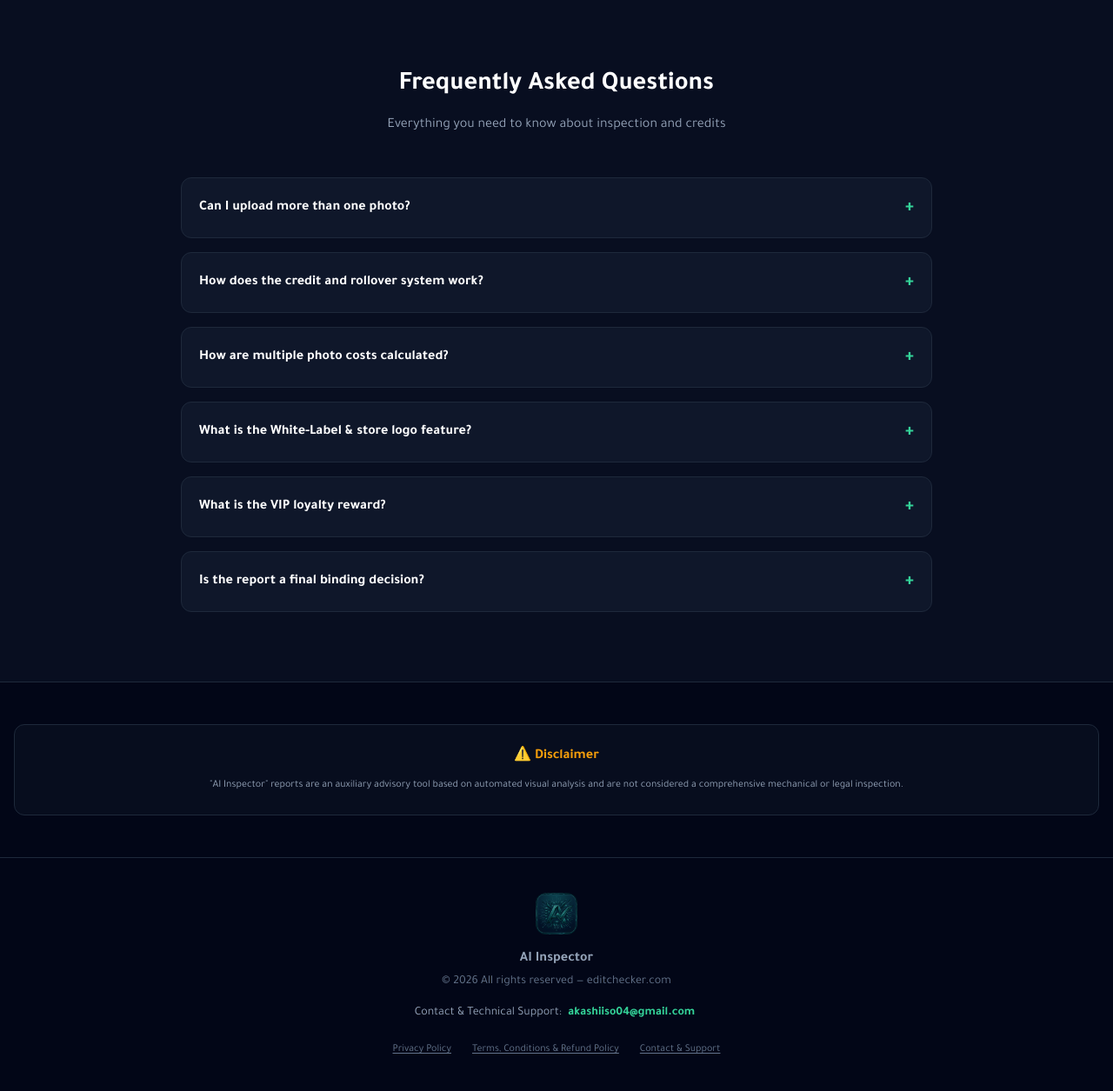
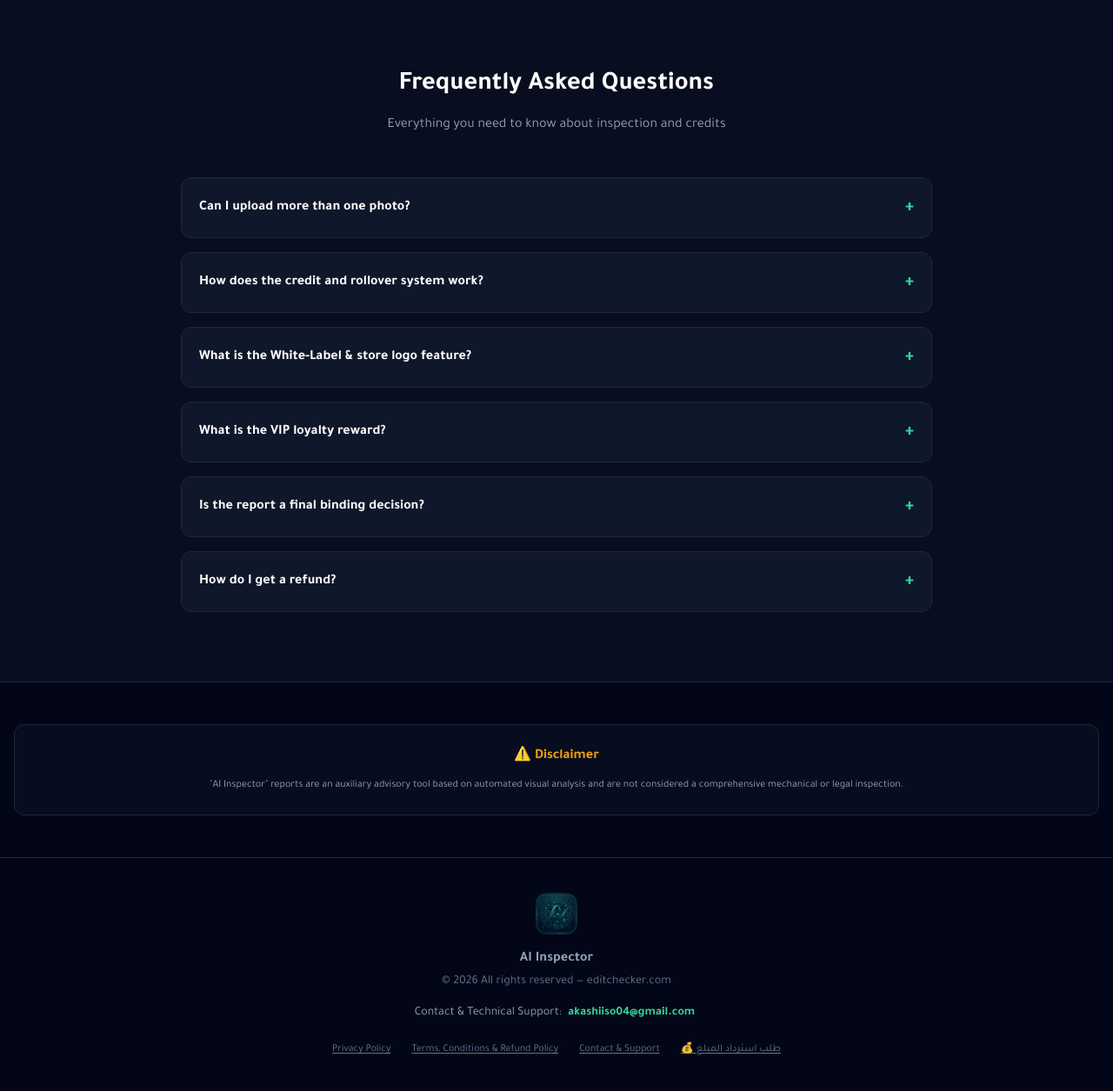
Before and after one commit to muhannadd0594-s/ai-inspector-2, a Flask app: page / in a window 1280 px wide. Shown: the part 2988-4243 px from the top of the page at 87% size. Run offline with Flask 3, Linux system fonts and the light colour scheme; some libraries are stand-ins or nearby versions.

Commit message:
Update index.html

```diff
--- a/templates/index.html
+++ b/templates/index.html
@@ -118,6 +118,7 @@ const T = {
     faq_4_q: 'ما هي ميزة White-Label وشعار المتجر؟', faq_4_a: 'مشتركو VIP يمكنهم رفع شعار معرضهم ليظهر في أعلى كل تقرير PDF يصدرونه، مما يجعل التقارير تحمل هوية علامتهم التجارية.',
     faq_5_q: 'ما هي مكافأة الاستمرارية لعملاء VIP؟', faq_5_a: 'بعد 3 أشهر متواصلة من الاشتراك النشط، يُمنح تلقائياً 30 فحصاً مجانياً كهدية تقديرية.',
     faq_6_q: 'هل التقرير قرار نهائي ملزم؟', faq_6_a: 'لا. تقرير AI Inspector أداة استشارية بصرية آلية. القرار النهائي يعود إليك دائماً.',
+    faq_7_q: 'كيف أسترد مبلغ الاشتراك؟', faq_7_a: 'يمكنك طلب استرداد كامل إذا لم تستخدم أي فحص من باقتك. اضغط على "طلب استرداد المبلغ" في أسفل الصفحة وأدخل إيميلك ورقم الطلب — سيتم التحقق والاسترداد تلقائياً.',
     disclaimer_title: '⚠️ تنويه وإخلاء مسؤولية',
     disclaimer_text: 'تقارير "AI Inspector" هي أداة استشارية مساعدة تعتمد على التحليل البصري الآلي، ولا تُعتبر فحصاً ميكانيكياً أو قانونياً شاملاً.',
     footer_rights: '© 2026 جميع الحقوق محفوظة لـ editchecker.com',
@@ -223,10 +224,10 @@ const T = {
     faq_title: 'Frequently Asked Questions', faq_sub: 'Everything you need to know about inspection and credits',
     faq_1_q: 'Can I upload more than one photo?', faq_1_a: 'Yes. The Pro plan allows up to 2 photos, and the VIP plan allows up to 4 photos of the same product from different angles.',
     faq_2_q: 'How does the credit and rollover system work?', faq_2_a: 'Basic and Pro plan credits never expire. The VIP plan renews monthly with remaining credits rolled over (up to 200) while the subscription is active. Credits are cancelled upon cancellation.',
-    faq_3_q: 'How are multiple photo costs calculated?', faq_3_a: '1 photo = 1 credit. 2 photos = 1 credit. 3 photos = 2 credits. 4 photos = 2 credits. Half the number of photos is deducted, minimum 1 credit.',
-    faq_4_q: 'What is the White-Label & store logo feature?', faq_4_a: 'VIP subscribers can upload their showroom logo to appear at the top of every PDF report they generate, giving reports their brand identity.',
-    faq_5_q: 'What is the VIP loyalty reward?', faq_5_a: 'After 3 consecutive months of active subscription, 30 free inspections are automatically granted as an appreciation gift.',
-    faq_6_q: 'Is the report a final binding decision?', faq_6_a: 'No. AI Inspector reports are an automated visual advisory tool. The final decision is always yours.',
+    faq_3_q: 'What is the White-Label & store logo feature?', faq_4_a: 'VIP subscribers can upload their showroom logo to appear at the top of every PDF report they generate, giving reports their brand identity.',
+    faq_4_q: 'What is the VIP loyalty reward?', faq_5_a: 'After 3 consecutive months of active subscription, 30 free inspections are automatically granted as an appreciation gift.',
+    faq_5_q: 'Is the report a final binding decision?', faq_6_a: 'No. AI Inspector reports are an automated visual advisory tool. The final decision is always yours.',
+    faq_6_q: 'How do I get a refund?', faq_7_a: 'You can request a full refund if you have not used any inspection from your plan. Click "Request Refund" at the bottom of the page, enter your email and order number — verification and refund happen automatically.',
     disclaimer_title: '⚠️ Disclaimer',
     disclaimer_text: '"AI Inspector" reports are an auxiliary advisory tool based on automated visual analysis and are not considered a comprehensive mechanical or legal inspection.',
     footer_rights: '© 2026 All rights reserved — editchecker.com',
@@ -374,6 +375,31 @@ function applyTranslations() {
        class="w-full bg-emerald-500 hover:bg-emerald-400 text-slate-950 font-bold py-4 rounded-xl text-sm transition-all flex justify-center items-center gap-2"
        data-i18n="modal_contact_btn">✉️ إرسال رسالة عبر البريد الإلكتروني</a>
     <p class="text-slate-500 text-xs text-center mt-4">akashiiso04@gmail.com</p>
+  </div>
+</div>
+
+  <!-- Refund Modal -->
+<div id="modal-refund" class="modal-backdrop" onclick="closeModal('modal-refund')">
+  <div class="bg-slate-900 border border-slate-700 rounded-2xl max-w-md w-full mx-4 p-8 text-right" onclick="event.stopPropagation()">
+    <div class="flex items-center justify-between mb-6">
+      <h2 class="text-xl font-bold text-white">طلب استرداد المبلغ</h2>
+      <button onclick="closeModal('modal-refund')" class="text-slate-400 hover:text-white text-2xl leading-none">×</button>
+    </div>
+    <p class="text-slate-400 text-xs mb-5 leading-relaxed">
+      يمكنك استرداد المبلغ كاملاً إذا لم تستخدم أي فحص من باقتك. الاسترداد يتم تلقائياً خلال 5-10 أيام عمل.
+    </p>
+    <div class="space-y-3">
+      <input id="refund-email" type="email" placeholder="بريدك الإلكتروني"
+             class="w-full bg-slate-800 border border-slate-700 rounded-lg px-4 py-2.5 text-sm text-white placeholder-slate-500 focus:outline-none focus:border-emerald-500">
+      <input id="refund-order" type="text" placeholder="رقم الطلب (Order ID من إيميل LemonSqueezy)"
+             class="w-full bg-slate-800 border border-slate-700 rounded-lg px-4 py-2.5 text-sm text-white placeholder-slate-500 focus:outline-none focus:border-emerald-500">
+    </div>
+    <div id="refund-msg" class="hidden mt-4 p-3 rounded-lg text-sm text-center"></div>
+    <button onclick="checkRefund()"
+            class="w-full mt-4 bg-emerald-500 hover:bg-emerald-400 text-slate-950 font-bold py-3 rounded-xl text-sm transition-all">
+      التحقق من الأهلية
+    </button>
+    <p class="text-slate-600 text-xs text-center mt-3">رقم الطلب موجود في إيميل تأكيد الشراء من LemonSqueezy</p>
   </div>
 </div>
 
@@ -601,6 +627,7 @@ function applyTranslations() {
     <button onclick="openModal('modal-privacy')" class="hover:text-emerald-400 transition-colors underline underline-offset-2" data-i18n="footer_privacy">سياسة الخصوصية</button>
     <button onclick="openModal('modal-terms')" class="hover:text-emerald-400 transition-colors underline underline-offset-2" data-i18n="footer_terms">الشروط والأحكام وسياسة الاسترجاع</button>
     <button onclick="openModal('modal-contact')" class="hover:text-emerald-400 transition-colors underline underline-offset-2" data-i18n="footer_support">التواصل والدعم الفني</button>
+    <button onclick="openModal('modal-refund')" class="hover:text-emerald-400 transition-colors underline underline-offset-2">💰 طلب استرداد المبلغ</button>
   </div>
 </footer>
 
@@ -972,6 +999,46 @@ async function submitUpload() {
   }
 }
 
+  async function checkRefund() {
+  const email   = document.getElementById('refund-email').value.trim().toLowerCase();
+  const orderId = document.getElementById('refund-order').value.trim();
+  const msgEl   = document.getElementById('refund-msg');
+
+  if (!email || !orderId) {
+    msgEl.className = 'mt-4 p-3 rounded-lg text-sm text-center bg-red-900/30 border border-red-700 text-red-400';
+    msgEl.textContent = 'يرجى إدخال الإيميل ورقم الطلب';
+    msgEl.classList.remove('hidden');
+    return;
+  }
+
+  msgEl.className = 'mt-4 p-3 rounded-lg text-sm text-center bg-slate-800 text-slate-400';
+  msgEl.textContent = 'جاري التحقق...';
+  msgEl.classList.remove('hidden');
+
+  try {
+    const resp = await fetch('/refund', {
+      method: 'POST',
+      headers: { 'Content-Type': 'application/json' },
+      body: JSON.stringify({ email, order_id: orderId })
+    });
+    const data = await resp.json();
+
+    if (data.success) {
+      msgEl.className = 'mt-4 p-3 rounded-lg text-sm text-center bg-emerald-900/30 border border-emerald-700 text-emerald-400';
+      msgEl.textContent = '✅ تم تقديم طلب الاسترداد بنجاح. سيصلك المبلغ خلال 5-10 أيام عمل.';
+    } else if (data.eligible === false) {
+      msgEl.className = 'mt-4 p-3 rounded-lg text-sm text-center bg-red-900/30 border border-red-700 text-red-400';
+      msgEl.textContent = `❌ غير مستحق للاسترداد — ${data.reason || 'استُخدمت فحوصات من هذه الباقة'}`;
+    } else {
+      msgEl.className = 'mt-4 p-3 rounded-lg text-sm text-center bg-red-900/30 border border-red-700 text-red-400';
+      msgEl.textContent = data.error || 'حدث خطأ، حاول مجدداً';
+    }
+  } catch(e) {
+    msgEl.className = 'mt-4 p-3 rounded-lg text-sm text-center bg-red-900/30 border border-red-700 text-red-400';
+    msgEl.textContent = 'خطأ في الاتصال';
+  }
+}
+
 /* ════ PDF Generator ════ */
 function downloadPDF() {
   if (!window._lastReportHtml) { alert(t('err_no_report')); return; }
```
